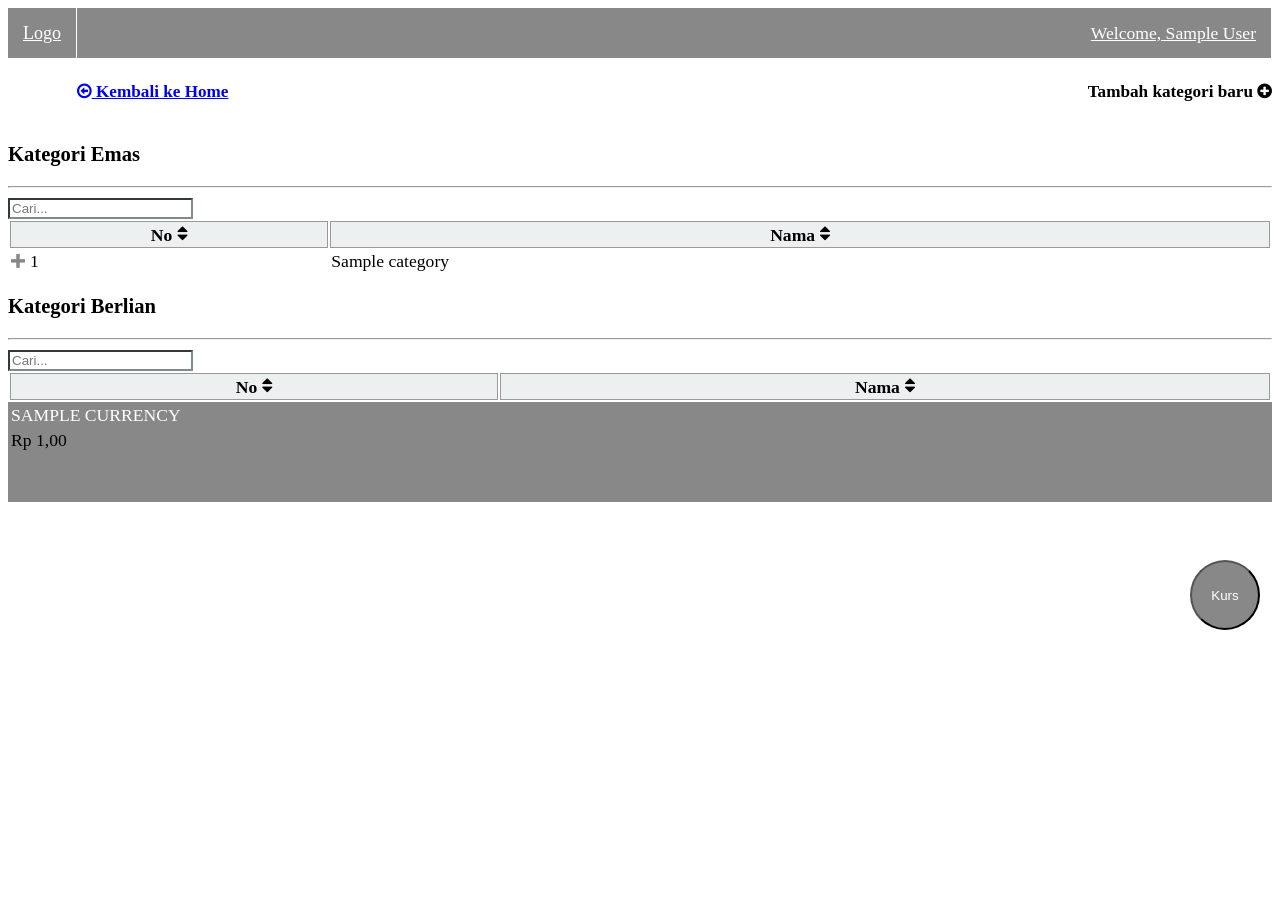
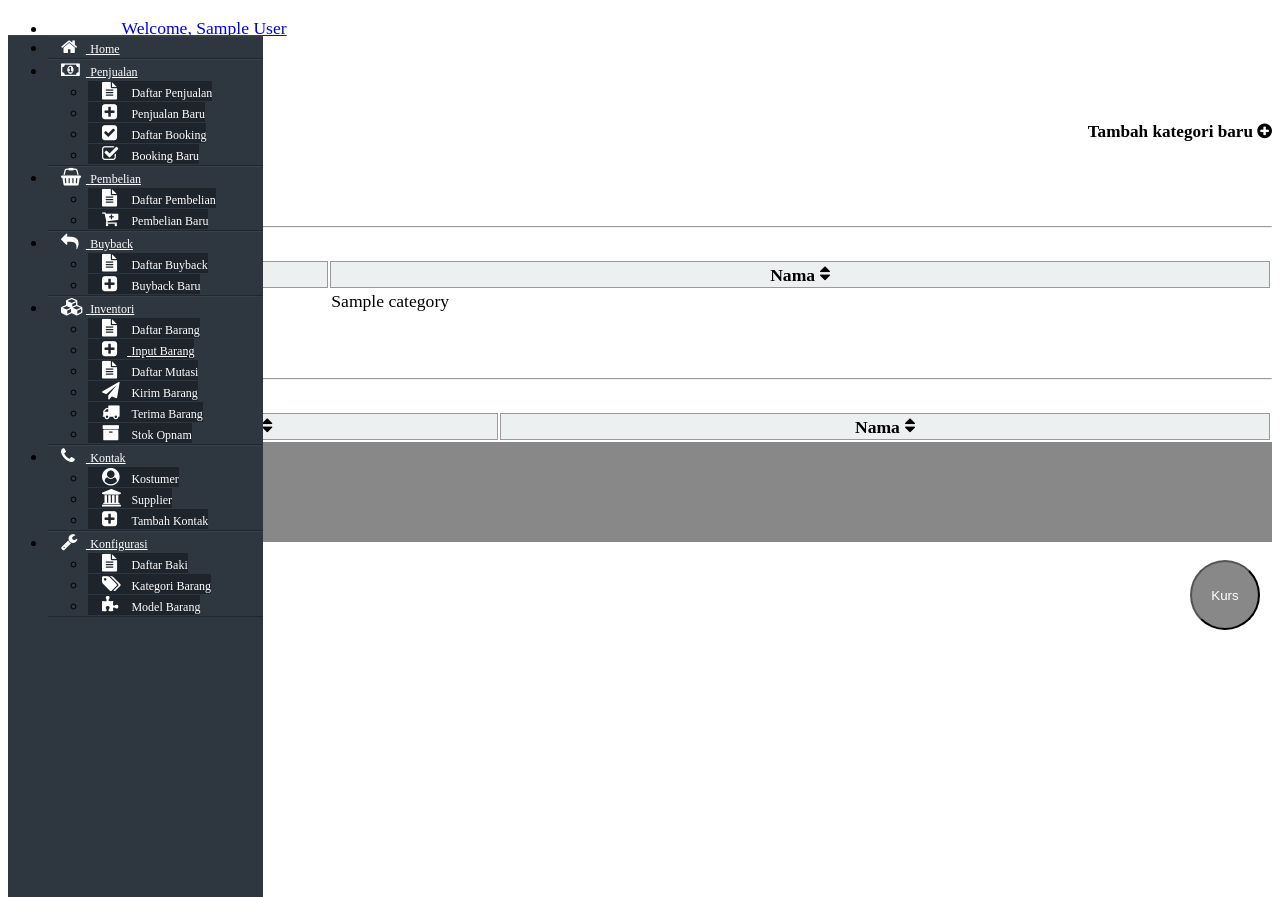
Before and after one commit to felitas/fb, a CodeIgniter app: page /fb/index.php/category/index in a window 1280 px wide. Run offline with CodeIgniter, Linux system fonts and the light colour scheme; the visitor is signed in with stand-in values (Sample User, id 1); tables that the repository leaves empty hold one stand-in row (values such as "Sample post"); lists and menus that the app fills with data are empty; some libraries are stand-ins or nearby versions.

Commit message:
tampilan

```diff
--- a/application/views/templates/default.php
+++ b/application/views/templates/default.php
@@ -55,32 +55,11 @@
         font-size: 12px;
         line-height: 30px;
       }
-
-      .navbar{
-        background-color: <?php echo $configuration->primary_color ?>;
-        height: 50px;
-        border:none;
-        border-radius: 0px;
-      }
       .bg-primary{
         background-color: <?php echo $configuration->primary_color ?> !important;
         color: white !important;
       }
-      .overlay{
-        position: fixed;
-        width: 100%;
-        height: 0;
-        z-index: 3;
-        left: 0;
-        top: 50px;
-        opacity: 0;
-        background-color:#fff;
-        overflow-x: hidden;
-        overflow-y: hidden;
-        -webkit-box-shadow: 0 7px 10px 0 #9E9E9E;
-        box-shadow: 0 7px 10px 0 #9E9E9E;
-        transition: 0.2s ease-in;
-      }
+      /*Toggle Currency pop up*/
       #kurstoggle{
         background-color: <?php echo $configuration->primary_color ?> !important;
         height: 70px;
@@ -98,88 +77,70 @@
       #currency_head{
         border-bottom: 0px;
       }
-      @media (max-width: 1127px){
-      .tile-group {
-        margin:0 !important;
-        float: left !important;
-      }}
-      @media(max-width: 500px){
-        .navbar-brand{
-          display: none;
-        }
+
+      /*Navbars*/
+      .dropdown-toggle,.non-drop{
+        padding-left: 6% !important;
+      }
+      .sidebar2>li>a{
+        background-color: #2e363f !important;
+        color: #fff;
+      }
+      .sidebar2 li{
+        border-top: none;
+      }
+      .sidebar2,.sidebar2>li{
+        border-top: 1px solid #37414b;
+        border-bottom: 1px solid #1f262d;
+        border-left: none;
+      }
+      .sidebar2{
+        background-color: #2e363f !important;
+        position: fixed;
+        height: 100% !important;
+        width: 16.8%;
+        z-index: 6;
       }
 
+      .sidebar2 li li:not(:hover) a{
+        background-color: #1e242b !important;
+        color: white;
+      }
+
+      .sidebar2 li:hover a{
+        background-color: #0f3a76 !important;
+      }
+
+      .d-menu>li>a{
+        padding-left: 8% !important;
+      }
+      .menu-text{
+        font-size: 12px;
+      }
+      .menu-icon{
+        display: inline-block;
+        width: 25px;
+      }
+      /*End of navbar setting*/
       @media(max-width: 425px){
         .tile-large,.tile,.tile-wide{
           width: 150px;
           height: 150px;
         }
-        .navbar-nav>li{
-          width: 14.27% !important;
-          text-align: center;
-        }
-        .navbar-nav{
-          width: 100%;
-        }
         .tile-group{
           width: 320px !important;
           margin: 0 3% !important;
         }
-        #transaksi-container{
-          margin:0 !important;
-        }
-        .navbar > .container-fluid{
-          padding: 0 !important;
-        }
       }
+
       .tile-group{
         margin: 0 12%;
-      }
-      .overlay-content{
-        position: relative;
-        top: 0%;
-        width: 100%;
-        text-align: center;
-        margin-top: 20px;
-      }
-      .navbar-nav>li{
-        border-right: 1px solid #fff;
-      }
-      .navbar-nav>li:hover{
-
-        background-color: white !important;
-        -webkit-transition: all 0.3s ease-in;
-        -moz-transition: all 0.3s ease-in;
-        transition: all 0.3s ease-in;
-      }
-      .navbar-nav>li:hover .menu-a {
-        color: <?php echo $configuration->primary_color ?> !important;
-      }
-      .navbar-nav>li>a{
-        color: white !important;
-      }
-      .navbar-brand{
-        border-right: 1px solid #fff;
-        color: white !important;
       }
       .tile-group-title{
         color: black !important;
         text-transform: uppercase;
       }
-      .buka{
 
-        background-color: #FFFFFF !important;
-        -webkit-transition: all 0.3s ease-in;
-        -moz-transition: all 0.3s ease-in;
-        transition: all 0.3s ease-in;
-      }
-      .buka>a:visited,.buka>a:focus,.buka>a:active,.buka>a:hover{
-        color: <?php echo $configuration->primary_color ?> !important;
-        background-color: #FFFFFF;
-        -webkit-transition: all 0.3s ease-in;
-        -moz-transition: all 0.3s ease-in;
-        transition: all 0.3s ease-in;
-      }
       .input-control input, .input-control textarea, .input-control select{
         border-color: rgba(127, 140, 141,1.0);
       }
@@ -216,94 +177,87 @@
     }
 
 
-  /* The side navigation menu */
-   #mySidenav .fa
-    {
-      font-size:18px;
-    }
-
-    #mySidenav a
-    {
-      font-size:18px;
-    }
-    .sidenav {
-        height: 100%; /* 100% Full-height */
-        width: 220px; /* 0 width - change this with JavaScript */
-        position: fixed; /* Stay in place */
-        z-index: 30; /* Stay on top */
-        left: -8px;
-        background-color: #948a6a; /* Black*/
-        overflow-x: hidden; /* Disable horizontal scroll */
-        padding-top: 10px; /* Place content 60px from the top */
-        transition: 0.5s; /* 0.5 second transition effect to slide in the sidenav */
-
-    }
-
-    #menu-button{
-        color: #948a6a !important;
-    }
-
-
-    /* The navigation menu links */
-    .sidenav .icon-navbar{
-        display: inline-block;
-        width: 27px;
-        margin-left: -7px;
-    }
-
-    .sidenav a {
-        padding: 12px 8px 12px 22px;
-        text-decoration: none;
-        font-size: 15px !important;
-        color: #ecf0f1;
-        display: block;
-        transition: 0.3s
-    }
-
-    /* When you mouse over the navigation links, change their color */
-    .sidenav a:hover, .offcanvas a:focus{
-      background-color: rgba(0, 0, 0,0.5);
-        color: #f1f1f1;
-    }
-
-    /* Position and style the close button (top right corner) */
-    .sidenav .closebtn {
-        position: absolute;
-        top: 0;
-        right: 10px;
-        font-size: 36px;
-        margin-left: 100px;
-    }
-    .sidenav .closebtn:hover{
-      background-color: transparent;
-      color: #bdc3c7;
-    }
 
     </style>
 
   </head>
   <body>
+  <div class="grid condensed" style="margin-top: 0px;">
+    <div class="row cells6">
+      <div class="cell">
+        <ul class="sidebar2">
+            <li><a href="<?php echo base_url('home') ?>" class="menu-a non-drop"><div class="menu-icon"><i class="fa fa-home" aria-hidden="true"></i></div> <span class="menu-text">Home</span></a></li>
+            <li>
+                <a class="dropdown-toggle" href="#"><div class="menu-icon"><i class="fa fa-money" aria-hidden="true"></i></div> <span class="menu-text">Penjualan</span></a>
+                <ul class="d-menu" data-role="dropdown">
+                  <li><a><div class="menu-icon"><i class="fa fa-file-text" aria-hidden="true"></i></div> <span class="menu-text"> Daftar Penjualan</span></a></li>
+                  <li><a><div class="menu-icon"><i class="fa fa-plus-square" aria-hidden="true"></i></div> <span class="menu-text"> Penjualan Baru</span></a></li>
+                  <li><a><div class="menu-icon"><i class="fa fa-check-square" aria-hidden="true"></i></div> <span class="menu-text">Daftar Booking</span></a></li>
+                  <li><a><div class="menu-icon"><i class="fa fa-check-square-o" aria-hidden="true"></i></div> <span class="menu-text">Booking Baru</span></a></li>
+                </ul>
+            </li>
+            <li>
+                <a class="dropdown-toggle" href="#"><div class="menu-icon"><i class="fa fa-shopping-basket" aria-hidden="true"></i></div> <span class="menu-text">Pembelian</span></a>
+                <ul class="d-menu" data-role="dropdown">
+                  <li><a><div class="menu-icon"><i class="fa fa-file-text" aria-hidden="true"></i></div> <span class="menu-text"> Daftar Pembelian</span></a></li>
+                  <li><a><div class="menu-icon"><i class="fa fa-cart-plus" aria-hidden="true"></i></div> <span class="menu-text"> Pembelian Baru</span></a></li>
+                </ul>
+            </li>
+            <li>
+                <a class="dropdown-toggle" href="#"><div class="menu-icon"><i class="fa fa-mail-reply" aria-hidden="true"></i></div> <span class="menu-text">Buyback</span></a>
+                <ul class="d-menu" data-role="dropdown">
+                  <li><a><div class="menu-icon"><i class="fa fa-file-text" aria-hidden="true"></i></div> <span class="menu-text">Daftar Buyback</span></a></li>
+                  <li><a><div class="menu-icon"><i class="fa fa-plus-square" aria-hidden="true"></i></div> <span class="menu-text">Buyback Baru</span></a></li>
+                </ul>
+            </li>
+            <li>
+                <a class="dropdown-toggle" href="#"><div class="menu-icon"><i class="fa fa-cubes" aria-hidden="true"></i></div> <span class="menu-text">Inventori</span></a>
+                <ul class="d-menu" data-role="dropdown">
+                  <li><a><div class="menu-icon"><i class="fa fa-file-text" aria-hidden="true"></i></div> <span class="menu-text">Daftar Barang</span></a></li>
+                  <li><a href="<?php echo base_url('product/add_product') ?>"><div class="menu-icon"><i class="fa fa-plus-square" aria-hidden="true"></i></div> <span class="menu-text">Input Barang</span></a></li>
+                  <li><a><div class="menu-icon"><i class="fa fa-file-text" aria-hidden="true"></i></div> <span class="menu-text">Daftar Mutasi</span></a></li>
+                  <li><a><div class="menu-icon"><i class="fa fa-send" aria-hidden="true"></i></div> <span class="menu-text">Kirim Barang</span></a></li>
+                  <li><a><div class="menu-icon"><i class="fa fa-truck" aria-hidden="true"></i></div> <span class="menu-text">Terima Barang</span></a></li>
+                  <li><a><div class="menu-icon"><i class="fa fa-archive" aria-hidden="true"></i></div> <span class="menu-text">Stok Opnam</span></a></li>
+                </ul>
+            </li>
+            <li>
+                <a class="dropdown-toggle" href="#"><div class="menu-icon"><i class="fa fa-phone" aria-hidden="true"></i></div> <span class="menu-text">Kontak</span></a>
+                <ul class="d-menu" data-role="dropdown">
+                  <li><a><div class="menu-icon"><i class="fa fa-user-circle" aria-hidden="true"></i></div> <span class="menu-text">Kostumer</span></a></li>
+                  <li><a><div class="menu-icon"><i class="fa fa-university" aria-hidden="true"></i></div> <span class="menu-text">Supplier</span></a></li>
+                  <li><a><div class="menu-icon"><i class="fa fa-plus-square" aria-hidden="true"></i></div> <span class="menu-text">Tambah Kontak</span></a></li>
+                </ul>
+            </li>
+            <li>
+                <a class="dropdown-toggle" href="#"><div class="menu-icon"><i class="fa fa-wrench" aria-hidden="true"></i></div> <span class="menu-text">Konfigurasi</span></a>
+                <ul class="d-menu" data-role="dropdown">
+                  <li><a><div class="menu-icon"><i class="fa fa-file-text" aria-hidden="true"></i></div> <span class="menu-text">Daftar Baki</span></a></li>
+                  <li><a><div class="menu-icon"><i class="fa fa-tags" aria-hidden="true"></i></div> <span class="menu-text">Kategori Barang</span></a></li>
+                  <li><a><div class="menu-icon"><i class="fa fa-puzzle-piece" aria-hidden="true"></i></div> <span class="menu-text">Model Barang</span></a></li>
+                </ul>
+            </li>
 
-  <header>
-      <!--Horizontal Navbar-->
-      <nav class="navbar navbar-default" style="margin-bottom: 0px !important;">
-        <div class="container-fluid" style="padding-left: 15px; padding-right: 15px;">
-          <div class="navbar-header">
-            <a class="navbar-brand" href="#">Logo</a>
-          </div>
-            <ul class="nav navbar-nav navbar-right" style="hidden-sm">
-              <li class="dropdown">
-                  <a class="menu-a" style="cursor: pointer;" href="#"><span class="icon mif-user" style="margin-bottom: 4px;"></span> <span class="menu-text">Welcome, <?php echo $this->session->user_name?></span></a>
-              </li>
-            </ul>
-        </div>
-      </nav>
+        </ul>
+      </div>
+      <div class="cell colspan5">
+        <ul class="h-menu">
+          <li class="place-right no-hovered">
+              <a href="#" class="dropdown-toggle">Welcome, <?php echo $this->session->user_name?></a>
+              <ul  class="d-menu" data-role="dropdown">
+                  <li><a href="#">About</a></li>
+                  <li><a href="#">Partners</a></li>
+              </ul>
+          </li>
+        </ul>
+
+        <?php echo $body ?>
+      </div>
+    </div>
+  </div>
 
 
-  </header>
 
-
-  <?php echo $body ?>
 
   <button onclick="toggleMetroCharm('#charm_currency')" id="kurstoggle" class="button bg-primary"><span class="icon mif-dollar2 mif-2x" style="margin-bottom: 4px;"></span>Kurs</button>
   <?php $currencies = $this->crud_model->get_data('currency')->result();?>
```
